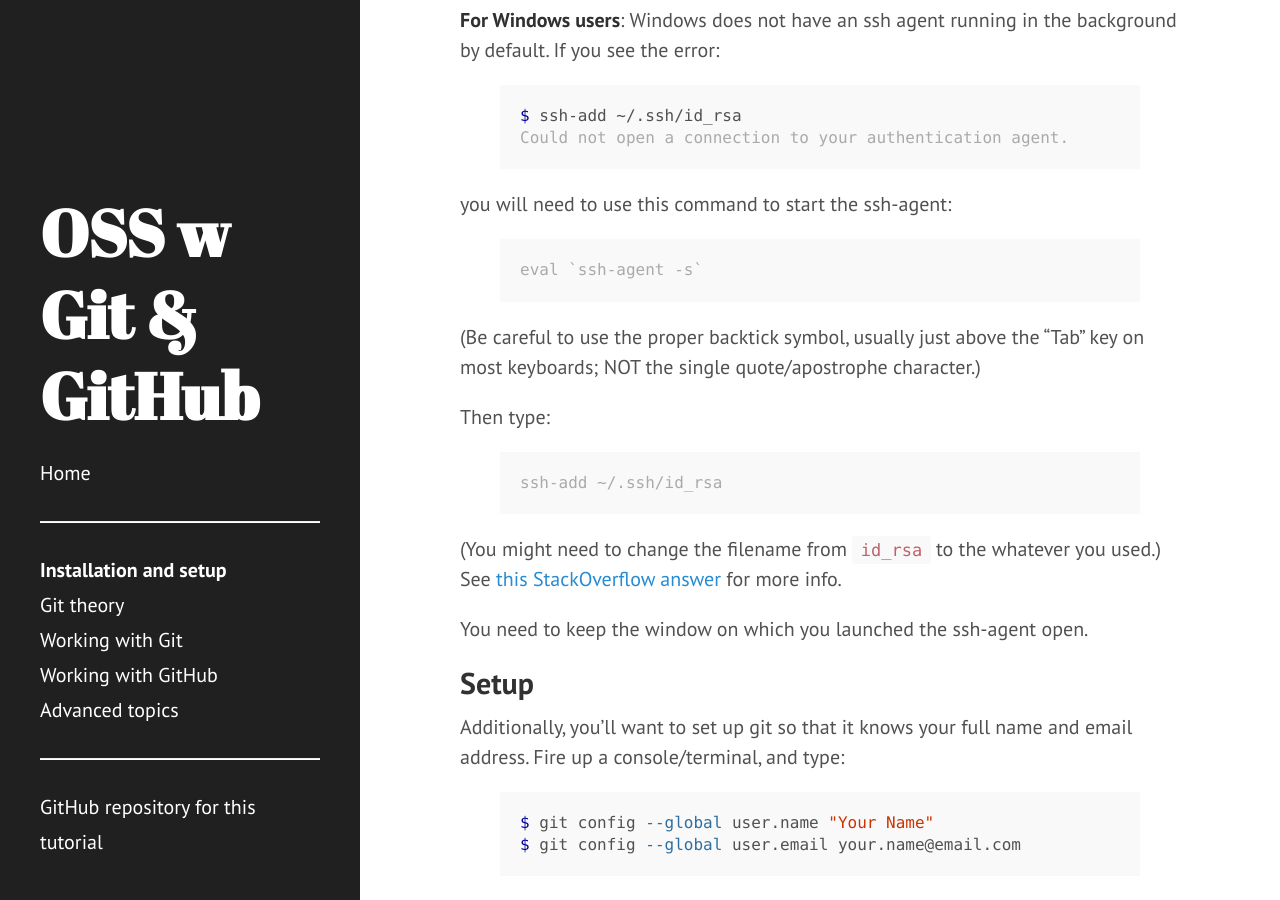
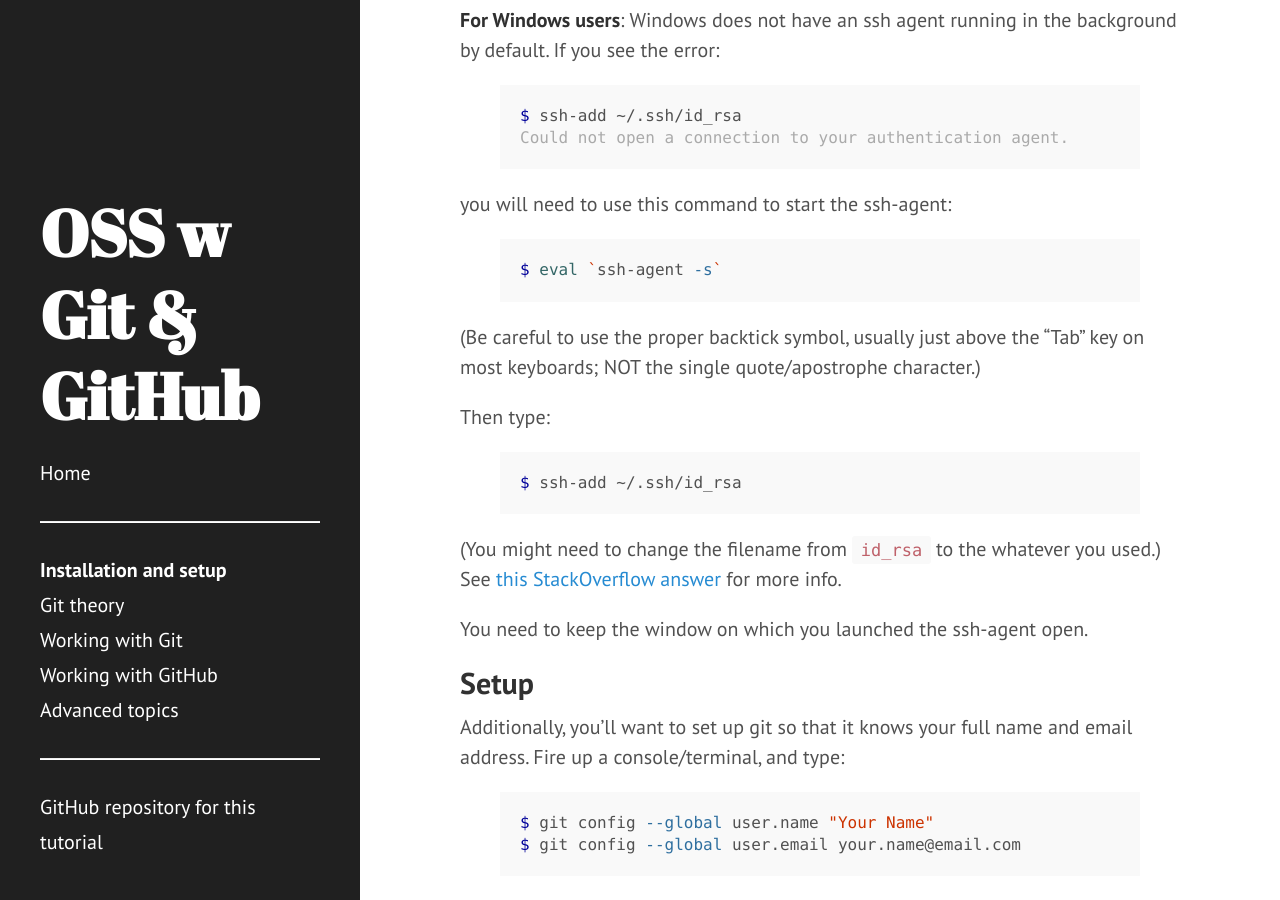
Before and after one commit to jni/git-tutorial, a Jekyll site: the page built from 0-installation.md, in a window 1280 px wide and 900 px high, scrolled down 933 px. Built offline with Jekyll 4.4.1, drawn with Linux system fonts in a browser that asks for light colours.

Commit message:
Update console lines with leading dollar symbol

```diff
--- a/0-installation.md
+++ b/0-installation.md
@@ -49,7 +49,7 @@
 you will need to use this command to start the ssh-agent:
 
 {% highlight console %}
-eval `ssh-agent -s`
+$ eval `ssh-agent -s`
 {% endhighlight %}
 
 (Be careful to use the proper backtick symbol, usually just above the "Tab"
@@ -58,7 +58,7 @@
 Then type:
 
 {% highlight console %}
-ssh-add ~/.ssh/id_rsa
+$ ssh-add ~/.ssh/id_rsa
 {% endhighlight %}
 
 (You might need to change the filename from `id_rsa` to the whatever you used.)
```
